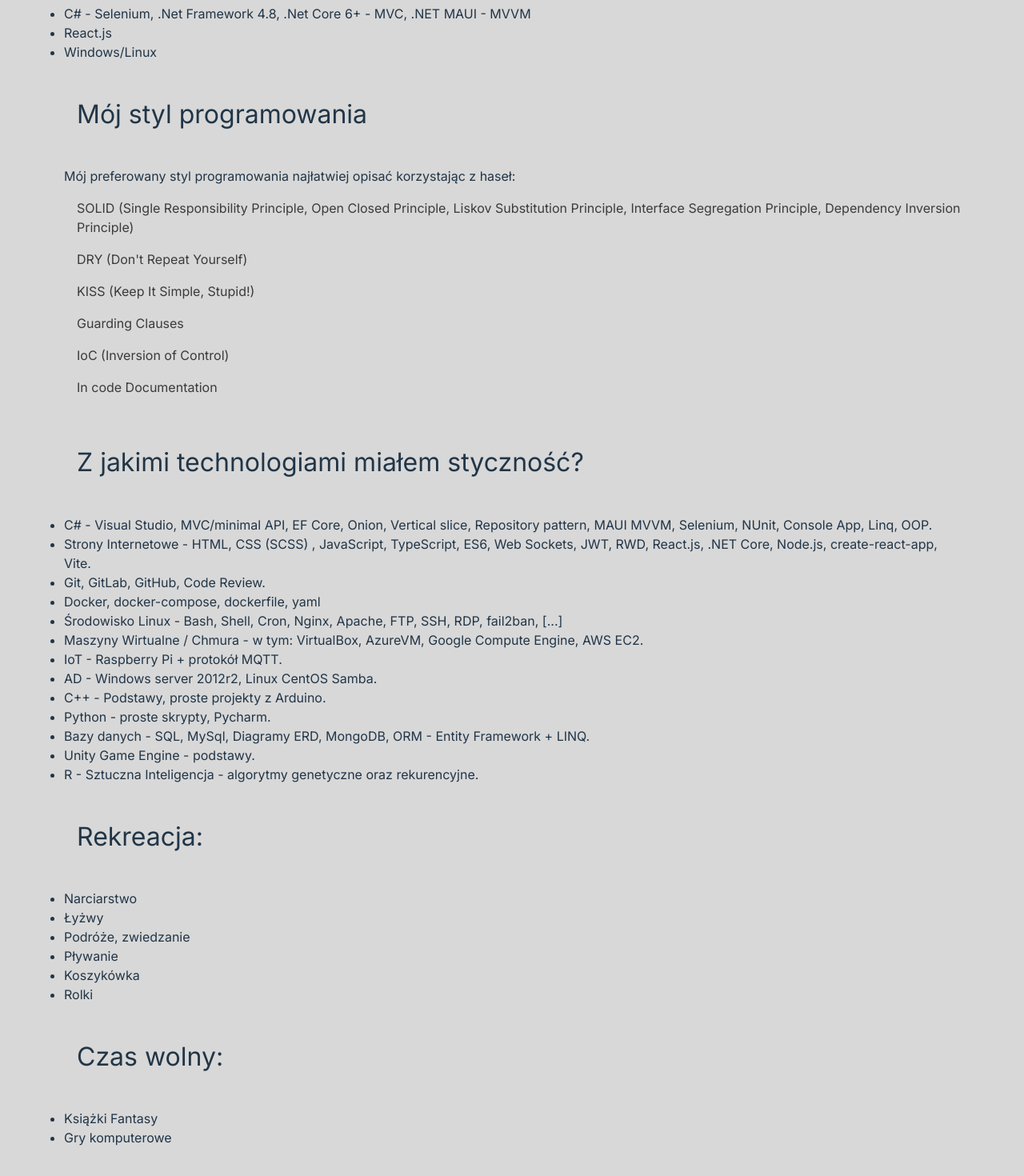
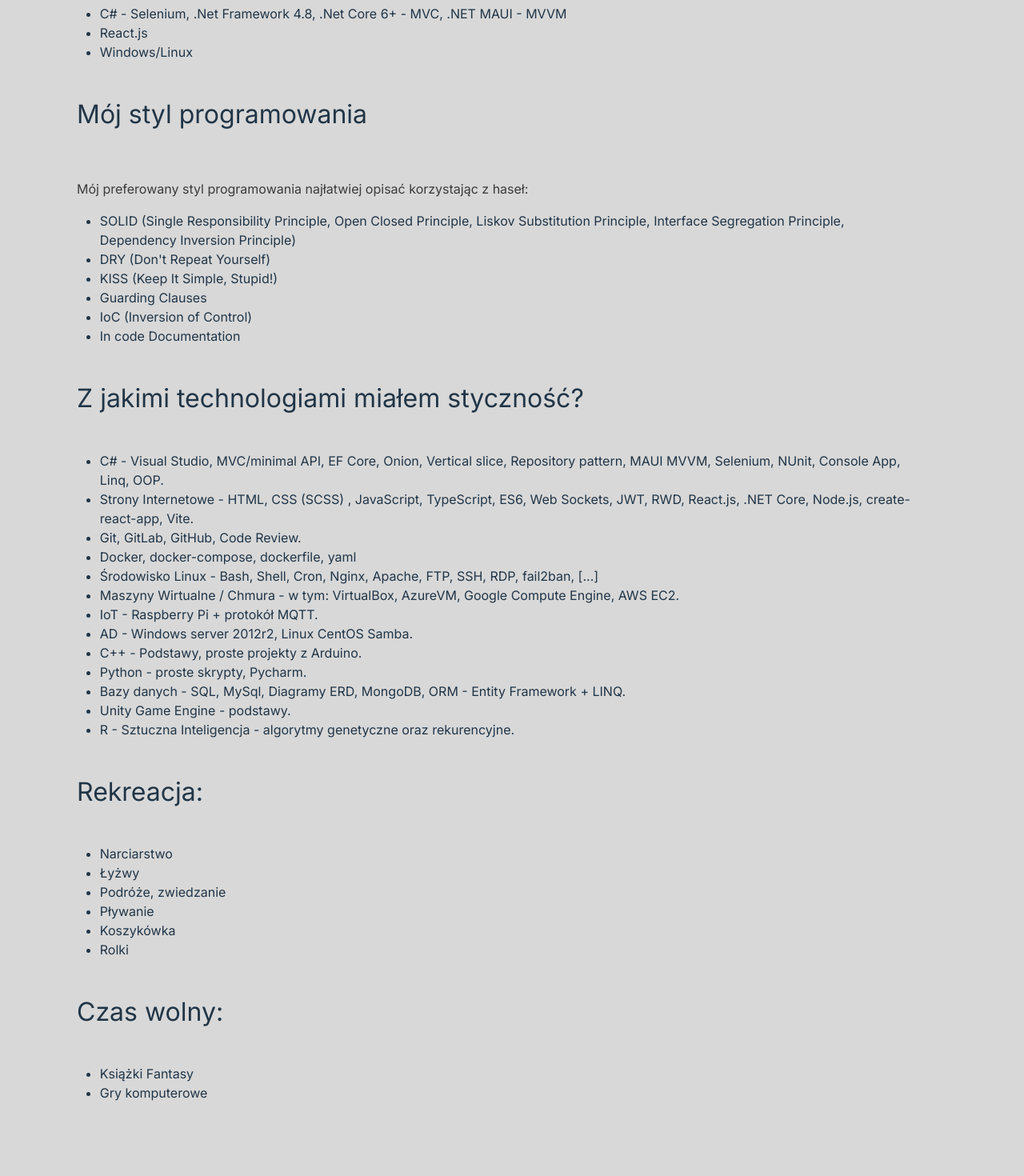
Before and after one commit to xyanteos/portfolio, a React (Vite) app: page /portfolio/about in a window 1280 px wide. Shown: the part 942-2412 px from the top of the page at 80% size. Built offline with nearby package versions, Linux system fonts and the light colour scheme.

Commit message:
Mobile responsiveness altered, listings margin fixed, and QoL added.

```diff
--- a/src/App.css
+++ b/src/App.css
@@ -23,7 +23,7 @@
 .NavBarMenu {
   display: flex;
   align-items: center;
-  justify-content: flex-end;
+  justify-content: space-around;
   width: 80%;
   height: inherit;
 }
@@ -48,6 +48,11 @@
   flex-direction: row;
   align-items: center;
   width: 100%;
+}
+
+.exitButtonContainer img{
+  justify-self: flex-end;
+  margin-right: 10%;
 }
 
 .sidebar .exit {
--- a/src/components/AboutMePage/AboutMePage.css
+++ b/src/components/AboutMePage/AboutMePage.css
@@ -18,3 +18,10 @@
     padding: 2rem 0;
     line-height: 1.1;
 }
+
+.flexCentered{
+    display: flex;
+    flex-direction: column;
+    align-items: center;
+    justify-content: center;
+}
--- a/src/components/AboutMePage/AboutMePage_EN.tsx
+++ b/src/components/AboutMePage/AboutMePage_EN.tsx
@@ -25,7 +25,7 @@
         <h2>
             What technologies do I feel best in?
         </h2>
-        <div>
+        <div className="flexCentered">
             <ul>
                 <li>
                     C# - Selenium, .Net Framework 4.8, .Net Core 6+ - MVC, .NET MAUI - MVVM
@@ -41,31 +41,35 @@
         <h2>
             My programming style
         </h2>
-        <div>
+        <p>
             My most preferred programming style is easiest described by using those key phrases:
-            <p>
+        </p>
+        <div className="flexCentered">
+            <ul>
+                <li>
                     SOLID (Single Responsibility Principle, Open Closed Principle, Liskov Substitution Principle, Interface Segregation Principle, Dependency Inversion Principle)
-            </p>
-            <p>
+                </li>
+                <li>
                     DRY (Don't Repeat Yourself)
-            </p>
-            <p>
+                </li>
+                <li>
                     KISS (Keep It Simple, Stupid!)
-            </p>
-            <p>
+                </li>
+                <li>
                     Guarding Clauses
-            </p>
-            <p>
+                </li>
+                <li>
                     IoC (Inversion of Control)
-            </p>
-            <p>
+                </li>
+                <li>
                     In code Documentation
-            </p>
+                </li>
+            </ul>
         </div>
         <h2>
             What technologies did I come in contact with?
         </h2>
-        <div>
+        <div className="flexCentered">
             <ul>
                 <li>
                     C# - Visual Studio, MVC/minimal API, EF Core, Onion, Vertical slice, Repository pattern, MAUI MVVM, Selenium, NUnit, Console App, Linq, OOP, HTTP, gRPC.
@@ -111,8 +115,7 @@
         <h2>
             Recreation:
         </h2>
-        <div>
-
+        <div className="flexCentered">
             <ul>
                 <li>
                     Skiing
@@ -137,7 +140,7 @@
         <h2>
             In free time:
         </h2>
-        <div>
+        <div className="flexCentered">
             <ul>
                 <li>
                     Fantasy Books
--- a/src/components/AboutMePage/AboutMePage_PL.tsx
+++ b/src/components/AboutMePage/AboutMePage_PL.tsx
@@ -26,7 +26,7 @@
         <h2>
             W jakich technologiach dobrze się czuję?
         </h2>
-        <div>
+        <div className="flexCentered">
             <ul>
                 <li>
                     C# - Selenium, .Net Framework 4.8, .Net Core 6+ - MVC, .NET MAUI - MVVM
@@ -42,31 +42,35 @@
         <h2>
             Mój styl programowania
         </h2>
-        <div>
+        <p>
             Mój preferowany styl programowania najłatwiej opisać korzystając z haseł:
-            <p>
+        </p>
+        <div className="flexCentered">
+            <ul>
+                <li>
                     SOLID (Single Responsibility Principle, Open Closed Principle, Liskov Substitution Principle, Interface Segregation Principle, Dependency Inversion Principle)
-            </p>
-            <p>
+                </li>
+                <li>
                     DRY (Don't Repeat Yourself)
-            </p>
-            <p>
+                </li>
+                <li>
                     KISS (Keep It Simple, Stupid!)
-            </p>
-            <p>
+                </li>
+                <li>
                     Guarding Clauses
-            </p>
-            <p>
+                </li>
+                <li>
                     IoC (Inversion of Control)
-            </p>
-            <p>
+                </li>
+                <li>
                     In code Documentation
-            </p>
+                </li>
+            </ul>
         </div>
         <h2>
             Z jakimi technologiami miałem styczność?
         </h2>
-        <div>
+        <div className="flexCentered">
             <ul>
                 <li>
                     C# - Visual Studio, MVC/minimal API, EF Core, Onion, Vertical slice, Repository pattern, MAUI MVVM, Selenium, NUnit, Console App, Linq, OOP.
@@ -112,8 +116,7 @@
         <h2>
             Rekreacja:
         </h2>
-        <div>
-
+        <div className="flexCentered">
             <ul>
                 <li>
                     Narciarstwo
@@ -138,7 +141,7 @@
         <h2>
             Czas wolny:
         </h2>
-        <div>
+        <div className="flexCentered">
             <ul>
                 <li>
                     Książki Fantasy
--- a/src/components/HeaderElement.tsx
+++ b/src/components/HeaderElement.tsx
@@ -45,6 +45,8 @@
                 <Link className="Projects" to='./projects' onClick={HabndleBurgerButtonClick}>Projects</Link>
                 <Link className="Contact" to='./contact' onClick={HabndleBurgerButtonClick}>Contact</Link>
                 <Link className="Options" to='./options' onClick={HabndleBurgerButtonClick}>Options</Link>
+                <a className="placeHolder">
+                </a>
             </nav>
         </header>
         )
--- a/src/components/PortfolioPage/PortfolioPage.css
+++ b/src/components/PortfolioPage/PortfolioPage.css
@@ -53,15 +53,6 @@
     align-items: center;
 }
 
-.project ul {
-    display: flex;
-    flex-direction: column;
-    /* justify-content: center;
-    align-items: center; */
-    align-self: center;
-    width: 92%;
-}
-
 .project li {
     width: 100%;
     text-align: left;
--- a/src/index.css
+++ b/src/index.css
@@ -24,6 +24,13 @@
 
 .spacious {
   margin-top: 2rem;
+}
+
+ul {
+  display: flex;
+  flex-direction: column;
+  align-self: center;
+  width: 92%;
 }
 
 .button {
@@ -241,6 +248,7 @@
   .NavBarMenu {
     width: 100%;
     font-size: 100%;
+    /* justify-content: space-around !important; */
   }
 
   .NavBarMenu .burger {
```
Lines whose indentation alone changed are shown as unchanged.
